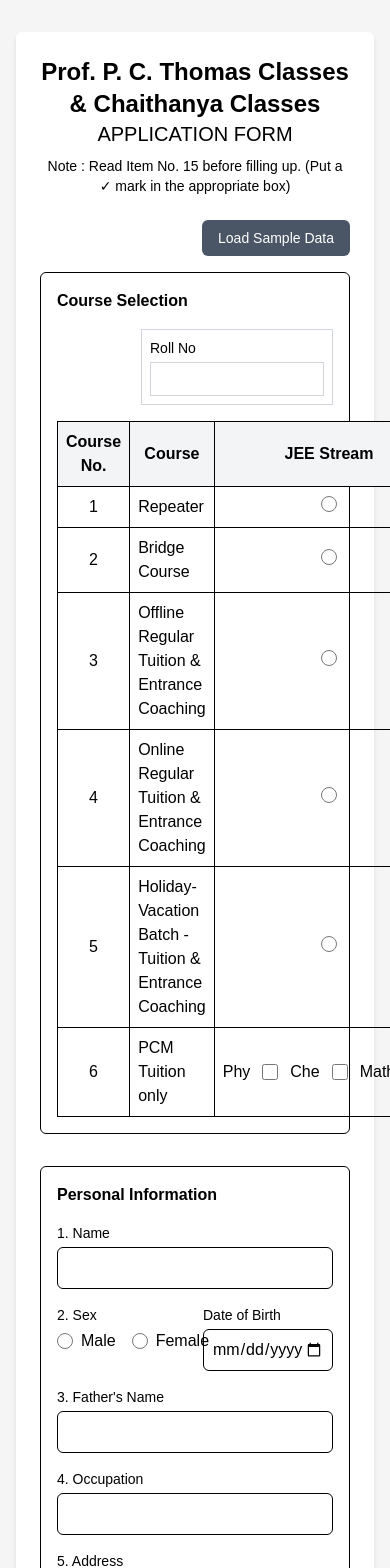
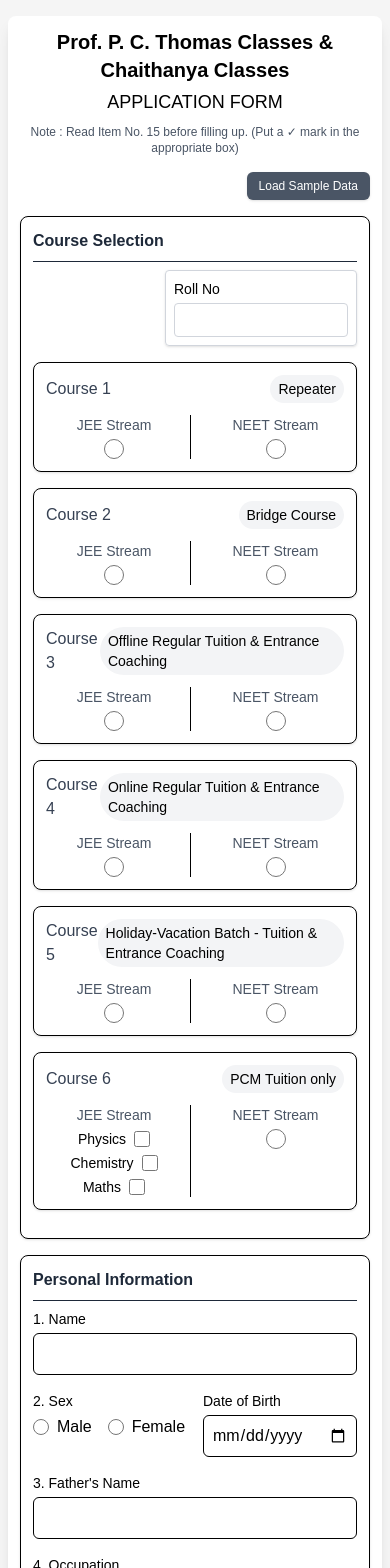
Before and after one commit to PCThomas7/Appform, a React (Vite) app: page / in a window 390 px wide. Shown: the top 1568 px of the page. Built offline with nearby package versions, Linux system fonts and the light colour scheme; what @react-pdf/renderer would draw is missing.

Commit message:
update:ui and ux

```diff
--- a/src/App.tsx
+++ b/src/App.tsx
@@ -75,87 +75,89 @@ function App() {
   };
 
   return (
-    <div className="container mx-auto px-4 py-8">
-      <div className="max-w-4xl mx-auto p-6 bg-white shadow-md rounded-md">
-        <div className="text-center mb-6">
-          <h1 className="text-2xl font-bold">Prof. P. C. Thomas Classes & Chaithanya Classes</h1>
-          <h2 className="text-xl">APPLICATION FORM </h2>
-          <p className="text-sm mt-2">Note : Read Item No. 15 before filling up. (Put a ✓ mark in the appropriate box)</p>
+    <div className="container mx-auto px-2 sm:px-4 md:px-6 py-4 sm:py-6 md:py-8">
+      <div className="max-w-4xl mx-auto p-3 sm:p-5 md:p-6 bg-white shadow-lg rounded-lg">
+        <div className="text-center mb-4 sm:mb-6">
+          <h1 className="text-xl sm:text-2xl md:text-3xl font-bold">Prof. P. C. Thomas Classes & Chaithanya Classes</h1>
+          <h2 className="text-lg sm:text-xl md:text-2xl mt-1 sm:mt-2">APPLICATION FORM</h2>
+          <p className="text-xs sm:text-sm mt-2 text-gray-600">Note : Read Item No. 15 before filling up. (Put a ✓ mark in the appropriate box)</p>
         </div>
 
-        <div className="flex justify-end mb-4">
+        <div className="flex justify-end mb-4 sm:mb-5">
           <button
             type="button"
             onClick={loadDummyData}
-            className="bg-gray-600 text-white px-4 py-2 rounded-md hover:bg-gray-700 transition-colors text-sm"
+            className="bg-gray-600 text-white px-3 sm:px-4 py-1.5 sm:py-2 rounded-md hover:bg-gray-700 transition-colors text-xs sm:text-sm shadow-sm"
           >
             Load Sample Data
           </button>
         </div>
 
         {isSubmitted ? (
-          <div className="text-center p-8">
-            <h3 className="text-xl font-bold text-green-600 mb-4">Application Submitted Successfully!</h3>
-            <p className="mb-4">Thank you for submitting your application.</p>
-            <div className="flex flex-col items-center space-y-4">
-              <div className="bg-green-600 text-white px-6 py-2 rounded-md hover:bg-green-700 transition-colors">
+          <div className="text-center p-4 sm:p-6 md:p-8">
+            <div className="bg-green-50 p-4 sm:p-6 rounded-lg border border-green-100 mb-6">
+              <h3 className="text-lg sm:text-xl font-bold text-green-600 mb-2 sm:mb-4">Application Submitted Successfully!</h3>
+              <p className="mb-4 text-sm sm:text-base text-gray-700">Thank you for submitting your application.</p>
+            </div>
+            <div className="flex flex-col items-center space-y-3 sm:space-y-4">
+              <div className="w-full sm:w-auto bg-green-600 text-white px-4 sm:px-6 py-2 sm:py-2.5 rounded-md hover:bg-green-700 transition-colors shadow-sm">
                 <PDFDownloadButton formData={formData} />
               </div>
               <button
                 onClick={() => setIsSubmitted(false)}
-                className="bg-blue-600 text-white px-6 py-2 rounded-md hover:bg-blue-700 transition-colors"
+                className="w-full sm:w-auto bg-blue-600 text-white px-4 sm:px-6 py-2 sm:py-2.5 rounded-md hover:bg-blue-700 transition-colors shadow-sm"
               >
                 Fill Another Application
               </button>
             </div>
           </div>
         ) : (
-          <form onSubmit={handleSubmit(onSubmit)} className="space-y-8">
-            <div className="border p-4 rounded-md">
-              <h3 className="font-bold mb-4">Course Selection</h3>
+          <form onSubmit={handleSubmit(onSubmit)} className="space-y-4 sm:space-y-6 md:space-y-8">
+            <div className="border p-3 sm:p-4 md:p-5 rounded-lg shadow-sm hover:shadow-md transition-shadow bg-white">
+              <h3 className="font-bold mb-2 sm:mb-3 md:mb-4 text-base sm:text-lg md:text-xl text-gray-800 border-b pb-2">Course Selection</h3>
               <CourseSelection register={register} errors={errors} />
             </div>
 
-            <div className="border p-4 rounded-md">
-              <h3 className="font-bold mb-4">Personal Information</h3>
+            <div className="border p-3 sm:p-4 md:p-5 rounded-lg shadow-sm hover:shadow-md transition-shadow bg-white">
+              <h3 className="font-bold mb-2 sm:mb-3 md:mb-4 text-base sm:text-lg md:text-xl text-gray-800 border-b pb-2">Personal Information</h3>
               <PersonalInformation register={register} errors={errors} />
             </div>
 
-            <div className="border p-4 rounded-md">
-              <h3 className="font-bold mb-4">Parent/Guardian Information</h3>
+            <div className="border p-3 sm:p-4 md:p-5 rounded-lg shadow-sm hover:shadow-md transition-shadow bg-white">
+              <h3 className="font-bold mb-2 sm:mb-3 md:mb-4 text-base sm:text-lg md:text-xl text-gray-800 border-b pb-2">Parent/Guardian Information</h3>
               <ParentInformation register={register} errors={errors} />
             </div>
 
-            <div className="border p-4 rounded-md">
-              <h3 className="font-bold mb-4">Educational Details</h3>
+            <div className="border p-3 sm:p-4 md:p-5 rounded-lg shadow-sm hover:shadow-md transition-shadow bg-white">
+              <h3 className="font-bold mb-2 sm:mb-3 md:mb-4 text-base sm:text-lg md:text-xl text-gray-800 border-b pb-2">Educational Details</h3>
               <EducationalDetails register={register} errors={errors} setValue={setValue} />
             </div>
 
-            <div className="border p-4 rounded-md">
-              <h3 className="font-bold mb-4">Payment Details</h3>
+            <div className="border p-3 sm:p-4 md:p-5 rounded-lg shadow-sm hover:shadow-md transition-shadow bg-white">
+              <h3 className="font-bold mb-2 sm:mb-3 md:mb-4 text-base sm:text-lg md:text-xl text-gray-800 border-b pb-2">Payment Details</h3>
               <PaymentDetails register={register} errors={errors} />
             </div>
 
-            <div className="border p-4 rounded-md grid grid-cols-1 md:grid-cols-3 gap-4">
+            <div className="border p-3 sm:p-4 md:p-5 rounded-lg shadow-sm hover:shadow-md transition-shadow bg-white grid grid-cols-1 md:grid-cols-3 gap-4">
               <div className="md:col-span-2">
-                <h3 className="font-bold mb-4">Terms and Conditions</h3>
+                <h3 className="font-bold mb-2 sm:mb-3 md:mb-4 text-base sm:text-lg md:text-xl text-gray-800 border-b pb-2 md:hidden">Terms and Conditions</h3>
                 <TermsAndConditions register={register} errors={errors} />
               </div>
               <div>
-                <h3 className="font-bold mb-4">Photo</h3>
+                <h3 className="font-bold mb-2 sm:mb-3 md:mb-4 text-base sm:text-lg md:text-xl text-gray-800 border-b pb-2">Photo</h3>
                 <PhotoUpload register={register} setValue={setValue} errors={errors} />
               </div>
             </div>
 
-            <div className="border p-4 rounded-md">
-              <h3 className="font-bold mb-4">Signatures</h3>
+            <div className="border p-3 sm:p-4 md:p-5 rounded-lg shadow-sm hover:shadow-md transition-shadow bg-white">
+              <h3 className="font-bold mb-2 sm:mb-3 md:mb-4 text-base sm:text-lg md:text-xl text-gray-800 border-b pb-2">Signatures</h3>
               <Signatures register={register} setValue={setValue} errors={errors} />
             </div>
 
-            <div className="text-center">
+            <div className="text-center mt-6 sm:mt-8 md:mt-10">
               <button
                 type="submit"
-                className="bg-blue-600 text-white px-8 py-3 rounded-md hover:bg-blue-700 transition-colors text-lg font-medium"
+                className="w-full sm:w-auto bg-blue-600 text-white px-4 sm:px-6 md:px-8 py-2.5 sm:py-3 rounded-md hover:bg-blue-700 transition-colors text-base sm:text-lg font-medium shadow-md"
               >
                 Submit Application
               </button>
--- a/src/components/CourseSelection.tsx
+++ b/src/components/CourseSelection.tsx
@@ -24,16 +24,93 @@ const CourseSelection = ({ register, errors }: CourseSelectionProps) => {
   return (
     <div className="space-y-4">
       <div className="flex justify-end mb-4">
-        <div className="border border-gray-300 p-2 w-48">
-          <div className="text-sm mb-1">Roll No</div>
+        <div className="border border-gray-300 p-2 w-48 sm:w-48 shadow-sm rounded">
+          <div className="text-sm mb-1 font-medium">Roll No</div>
           <input
             type="text"
             {...register('rollNumber')}
-            className="w-full p-1 border border-gray-300"
+            className="w-full p-1 border border-gray-300 rounded focus:outline-none focus:ring-2 focus:ring-blue-500 focus:border-transparent"
           />
         </div>
       </div>
-      <table className="w-full border-collapse">
+
+      {/* Mobile view - Stacked cards for small screens */}
+      <div className="md:hidden">
+        {courses.map((course) => (
+          <div key={course.id} className="mb-4 border rounded-lg shadow-sm p-3 bg-white">
+            <div className="flex justify-between items-center mb-2">
+              <span className="font-medium text-gray-700">Course {course.id}</span>
+              <span className="text-sm bg-gray-100 px-2 py-1 rounded-full">{course.name}</span>
+            </div>
+
+            <div className="grid grid-cols-2 gap-2 mt-3">
+              <div className="border-r pr-2">
+                <div className="text-center mb-1 text-sm font-medium text-gray-600">JEE Stream</div>
+                <div className="flex justify-center">
+                  {course.id !== 6 ? (
+                    <input
+                      type="radio"
+                      id={`course-${course.id}-jee-mobile`}
+                      value={`${course.value}_jee`}
+                      {...register('selectedCourse', { required: 'Please select a course' })}
+                      className="h-5 w-5"
+                    />
+                  ) : (
+                    <div className="flex flex-col items-center">
+                      <div className="flex items-center mb-1">
+                        <span className="mr-2 text-sm">Physics</span>
+                        <input
+                          type="checkbox"
+                          id="physics-mobile"
+                          {...register('physics')}
+                          className="h-4 w-4"
+                        />
+                      </div>
+                      <div className="flex items-center mb-1">
+                        <span className="mr-2 text-sm">Chemistry</span>
+                        <input
+                          type="checkbox"
+                          id="chemistry-mobile"
+                          {...register('chemistry')}
+                          className="h-4 w-4"
+                        />
+                      </div>
+                      <div className="flex items-center">
+                        <span className="mr-2 text-sm">Maths</span>
+                        <input
+                          type="checkbox"
+                          id="maths-mobile"
+                          {...register('maths')}
+                          className="h-4 w-4"
+                        />
+                      </div>
+                    </div>
+                  )}
+                </div>
+              </div>
+
+              <div className="pl-2">
+                <div className="text-center mb-1 text-sm font-medium text-gray-600">NEET Stream</div>
+                <div className="flex justify-center">
+                  {course.id !== 7 && (
+                    <input
+                      type="radio"
+                      id={`course-${course.id}-neet-mobile`}
+                      value={`${course.value}_neet`}
+                      {...register('selectedCourse', { required: 'Please select a course' })}
+                      className="h-5 w-5"
+                    />
+                  )}
+                </div>
+              </div>
+            </div>
+          </div>
+        ))}
+      </div>
+
+      {/* Desktop view - Traditional table for medium screens and up */}
+      <div className="hidden md:block overflow-x-auto">
+        <table className="w-full border-collapse rounded-lg overflow-hidden">
           <thead>
             <tr className="bg-gray-100">
               <th className="border p-2 text-center w-16">Course No.</th>
@@ -44,8 +121,8 @@ const CourseSelection = ({ register, errors }: CourseSelectionProps) => {
           </thead>
           <tbody>
             {courses.map((course) => (
-            <tr key={course.id}>
-              <td className="border p-2 text-center">{course.id}</td>
+              <tr key={course.id} className="hover:bg-gray-50 transition-colors">
+                <td className="border p-2 text-center font-medium">{course.id}</td>
                 <td className="border p-2">{course.name}</td>
                 <td className="border p-2 text-center">
                   {course.id !== 6 ? (
@@ -97,11 +174,11 @@ const CourseSelection = ({ register, errors }: CourseSelectionProps) => {
             ))}
           </tbody>
         </table>
+      </div>
+
       {errors.selectedCourse && (
-        <p className="text-red-500 text-sm">{errors.selectedCourse.message}</p>
+        <p className="text-red-500 text-sm mt-2">{errors.selectedCourse.message}</p>
       )}
-
-
     </div>
   );
 };
```
Also changed, not shown: src/components/TermsAndConditions.tsx (+53 -15 lines). Lines whose indentation alone changed are shown as unchanged.
